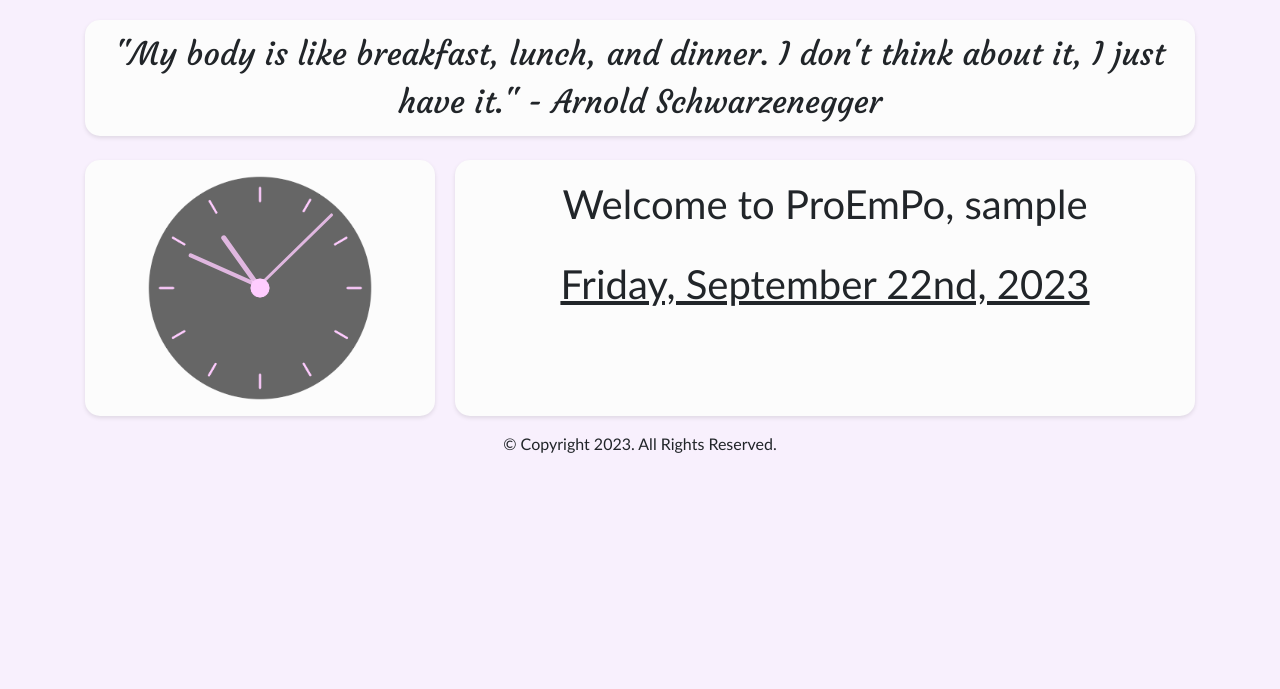
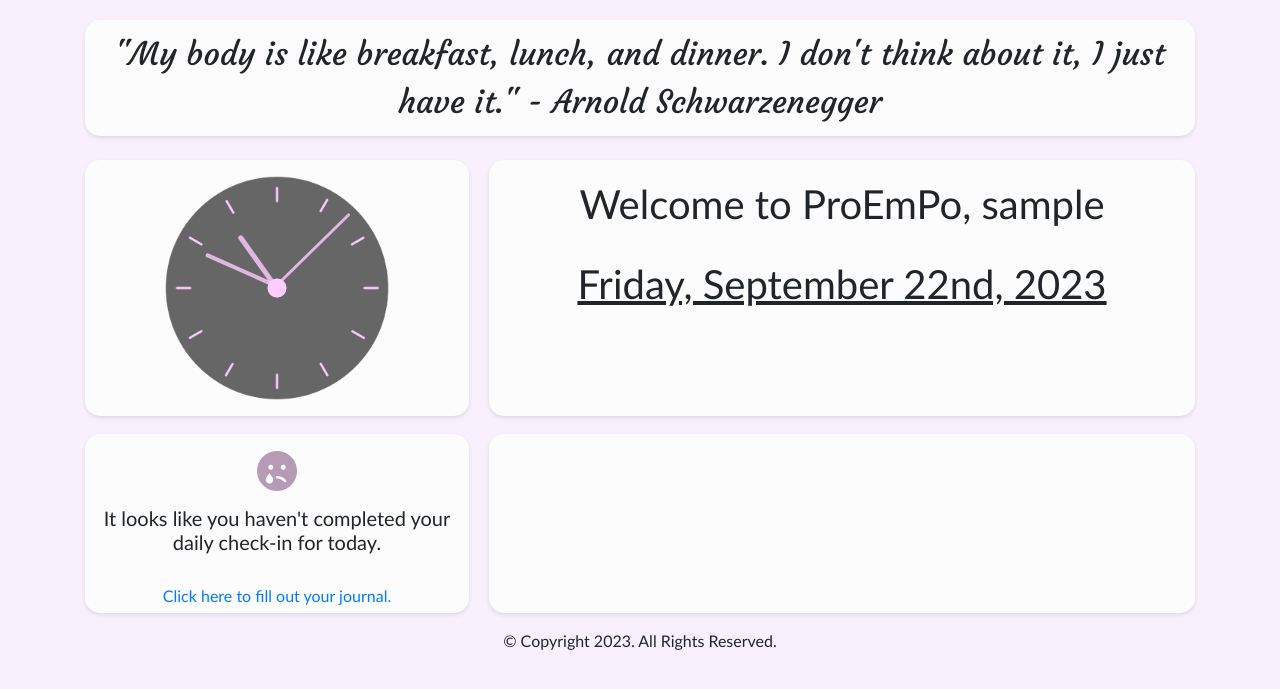
Before and after one commit to sategf/proempo-fl, a Flask app: page / in a window 1280 px wide. Shown: the part 60-749 px from the top of the page. Run offline with Flask 3, Linux system fonts and the light colour scheme; the visitor is signed in with stand-in values (Sample User, id 1); data that the repository does not hold is empty; some libraries are stand-ins or nearby versions.

Commit message:
Added journal reminder to homepage

```diff
--- a/website/templates/home.html
+++ b/website/templates/home.html
@@ -34,7 +34,8 @@
         border-radius: 15px;
         box-shadow: 0 2px 4px rgba(0, 0, 0, 0.1);
         margin-right: 20px;
-
+        min-width:384px;
+        max-width:384px;
     }
 
     #quote-container {
@@ -96,7 +97,7 @@
     }
     Add any additional styles you need */
 
-    .new-thing {
+    .top-container {
         flex: 2;
         background-color: #fcfcfc;
         border-radius: 15px;
@@ -108,7 +109,7 @@
 </style>
 </head>
 <body>
-    <div class="new-thing">
+    <div class="top-container">
         <!--<h2 align="left"><u>Quote of the Day:</u></h2>-->
             {% if qod %}
                 <p style="font-family: 'Courgette', Arial, sans-serif; font-size:32px; margin-bottom:0px; text-align: center;">"{{ qod[0] }}" - {{ qod[1] }}</p>
@@ -118,7 +119,7 @@
     </div>
     <br>
     <div class="content-container">
-        <div id="clock-box">
+        <div id="clock-box" style="">
             <div id="clockContainer">
                 <div id="hour"></div>
                 <div id="minute"></div>
@@ -139,6 +140,19 @@
             <div class="white-noise-button">
                 <button class="btn btn-outline-info" id="white-noise-toggle">{{ openNoisePlayer }}</button></a>
             </div> {% endif %}
+
+        </div>
+    </div>
+    <div class="content-container" style="padding-top:18px;">
+        <div id="clock-box" style="min-width:384px; max-width: 384px;">
+        {% if entry_for_today == None %}
+        <br><h5 align="center"><i class="fa-solid fa-face-sad-tear fa-2xl" style="color: #b69ab6;"></i><br><br>It looks like you haven't completed your daily check-in for today.<br><br></h5><h6 align="center"><a href="/journal">Click here to fill out your journal.</a></h6>
+        {% else %}
+        <br><h5 align="center"><i class="fa-solid fa-face-smile-beam fa-2xl" style="color: #b69ab6;" ></i><br><br>Good Job, you filled out your daily check-in today!<br><br></h5>
+        {% endif %}
+        </div>
+        <div id="quote-container">
+
 
         </div>
     </div>
--- a/website/views.py
+++ b/website/views.py
@@ -53,7 +53,9 @@ def home():
         currentDay = currentDay
         openNoisePlayer = "Open Noise Player"
 
-    return render_template("home.html", user=current_user, qod=qod, currentDay=currentDay, welcome=welcome, openNoisePlayer=openNoisePlayer)
+    entry_for_today = Journal.query.filter(Journal.date == today, Journal.user_id == current_user.id).first()
+
+    return render_template("home.html", user=current_user, qod=qod, currentDay=currentDay, welcome=welcome, openNoisePlayer=openNoisePlayer, entry_for_today=entry_for_today)
 
 today = date.today()
 
@@ -784,7 +786,6 @@ def accessibility():
 
 
 @views.route('/Support', methods=['GET'])
-@login_required
 def support():
     support = Support.query.all()
     return render_template("Support.html", user=current_user, support=support)
@@ -800,8 +801,11 @@ def submit_support_form():
             new_title = request.form['issue_title']
             new_email = request.form['email']
             new_description = request.form['description']
+            if current_user.id != None:
+                new_form= Support(user_id=current_user.username,issue_title=new_title, email=new_email,description=new_description)
+            else:
+                new_form= Support(user_id="No User",issue_title=new_title, email=new_email,description=new_description)
 
-            new_form= Support(user_id=current_user.id,issue_title=new_title, email=new_email,description=new_description)
 
             db.session.add(new_form)
             db.session.commit()
```
